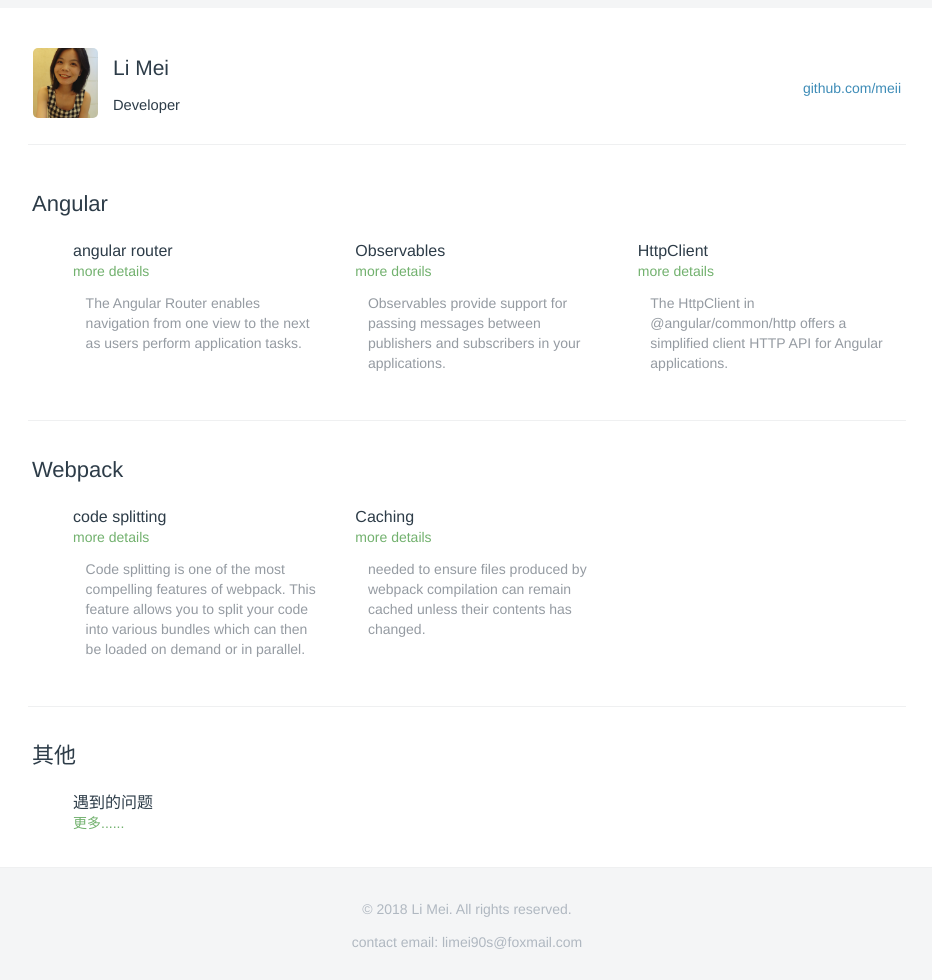
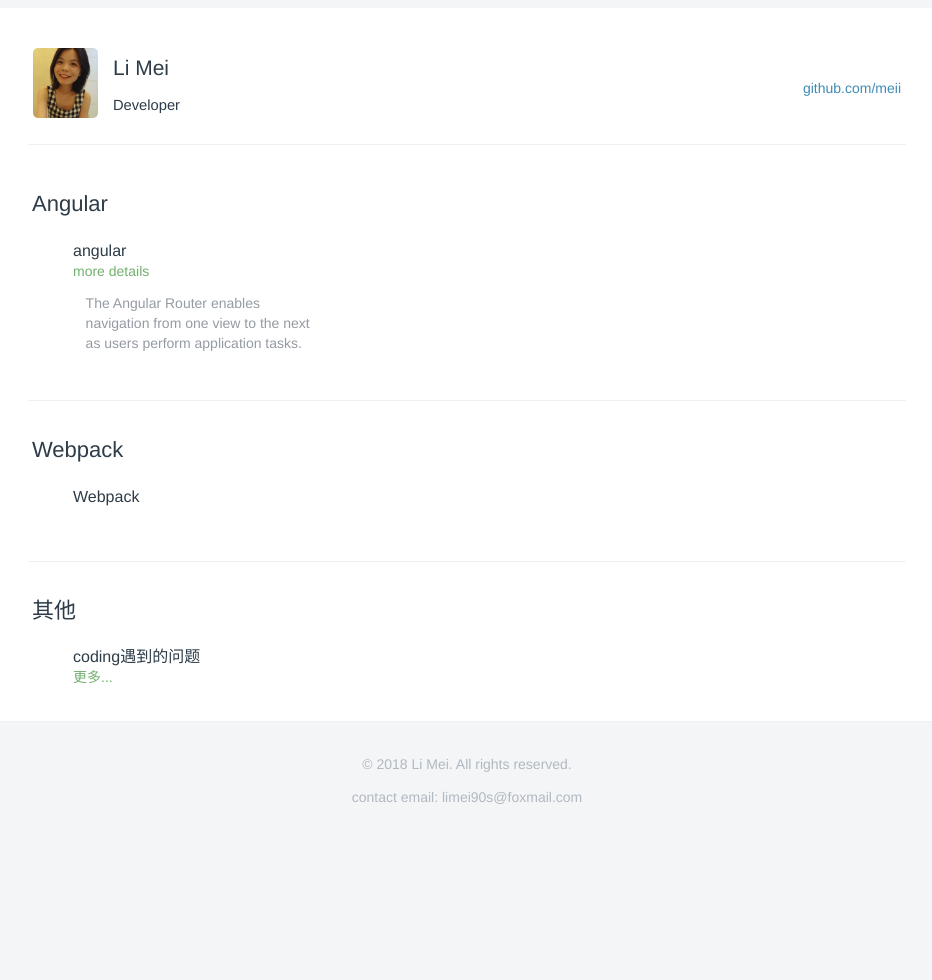
Before and after one commit to LiMeii/LiMeii.github.io, a Jekyll site: the page built from index.html, in a window 1280 px wide. Shown: the whole page, without its empty margins (181-1113 px from the left). Built offline with Jekyll 4.4.1, drawn with Linux system fonts in a browser that asks for light colours; after the commit the page ends 900 px from its top, so only the background shows below that.

Commit message:
add webpack post

```diff
--- a/_layouts/post.html
+++ b/_layouts/post.html
@@ -24,7 +24,7 @@
                 </header>
                 <aside class="profile-summary">
                     <div class="summary-location summary-module">
-                        <a href="http://github.com/limeii">github.com/meii</a>
+                        <a class="github-link" href="http://github.com/limeii">github.com/meii</a>
                     </div>
                 </aside>
             </section>
--- a/index.html
+++ b/index.html
@@ -29,7 +29,7 @@
                         <ol class="menu-category-list">
                             <li class="menu-item">
                                 <div class="menu-item-info">
-                                    <span class="menu-item-name">angular router</span>
+                                    <span class="menu-item-name">angular</span>
                                     <span class="menu-item-price"><a style="text-decoration: none;"  href="https://github.com/meii" target="_blank">more
                                             details
                                         </a></span>
@@ -37,7 +37,7 @@
                                         to the next as users perform application tasks.</p>
                                 </div>
                             </li>
-                            <li class="menu-item">
+                            <!-- <li class="menu-item">
                                 <div class="menu-item-info">
                                     <span class="menu-item-name">Observables </span>
                                     <span class="menu-item-price"><a style="text-decoration: none;"  href="https://github.com/meii" target="_blank">more
@@ -56,7 +56,7 @@
                                     <p class="menu-item-description">The HttpClient in @angular/common/http offers a simplified
                                         client HTTP API for Angular applications.</p>
                                 </div>
-                            </li>
+                            </li> -->
                         </ol>
                     </div>
                     <div id="Webpack" class="menu-category">
@@ -64,16 +64,13 @@
                         <ol class="menu-category-list">
                             <li class="menu-item">
                                 <div class="menu-item-info">
-                                    <span class="menu-item-name">code splitting</span>
-                                    <span class="menu-item-price"><a style="text-decoration: none;"  href="https://github.com/meii" target="_blank">more
-                                            details
+                                    <span class="menu-item-name">Webpack</span>
+                                    <span class="menu-item-price"><a style="text-decoration: none;"  href="/2018/09/24/webpack-learning.html"  target="_blank">
                                         </a></span>
-                                    <p class="menu-item-description">Code splitting is one of the most compelling features
-                                        of webpack. This feature allows you to split your code into various bundles which
-                                        can then be loaded on demand or in parallel.</p>
+                                    <p class="menu-item-description"></p>
                                 </div>
                             </li>
-                            <li class="menu-item">
+                            <!-- <li class="menu-item">
                                 <div class="menu-item-info">
                                     <span class="menu-item-name">Caching</span>
                                     <span class="menu-item-price"><a style="text-decoration: none;"  href="https://github.com/meii" target="_blank">more
@@ -82,7 +79,7 @@
                                     <p class="menu-item-description">needed to ensure files produced by webpack compilation
                                         can remain cached unless their contents has changed.</p>
                                 </div>
-                            </li>
+                            </li> -->
                         </ol>
                     </div>
                     <div id="Webpack" class="menu-category">
@@ -100,8 +97,8 @@
                           {% endfor %} -->
                           <li class="menu-item">
                             <div class="menu-item-info">
-                                <span class="menu-item-name">遇到的问题</span>
-                                <span class="menu-item-price"><a style="text-decoration: none;" href="/2018/09/24/issues.html" target="_blank">更多......</a>
+                                <span class="menu-item-name">coding遇到的问题</span>
+                                <span class="menu-item-price"><a style="text-decoration: none;" href="/2018/09/24/issues.html" target="_blank">更多...</a>
                                     <!-- </a></span>记录写代码过程中遇到过得问题</p> -->
                             </div>
                         </li>
```
Also changed, not shown: _posts/2018-09-24-webpack-bundle-analyzer.md (added, +6 -0 lines), _posts/2018-09-24-webpack-learning.md (added, +7 -0 lines).
